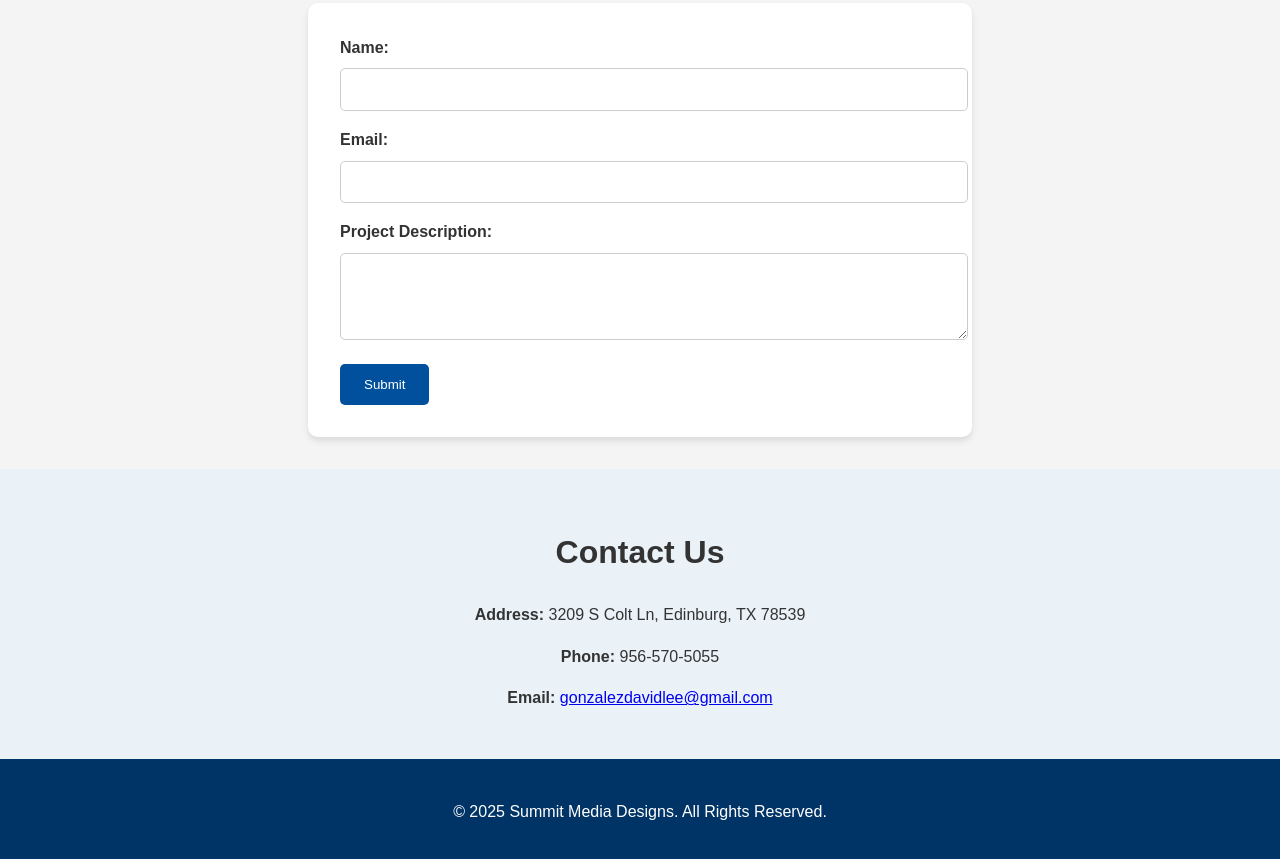
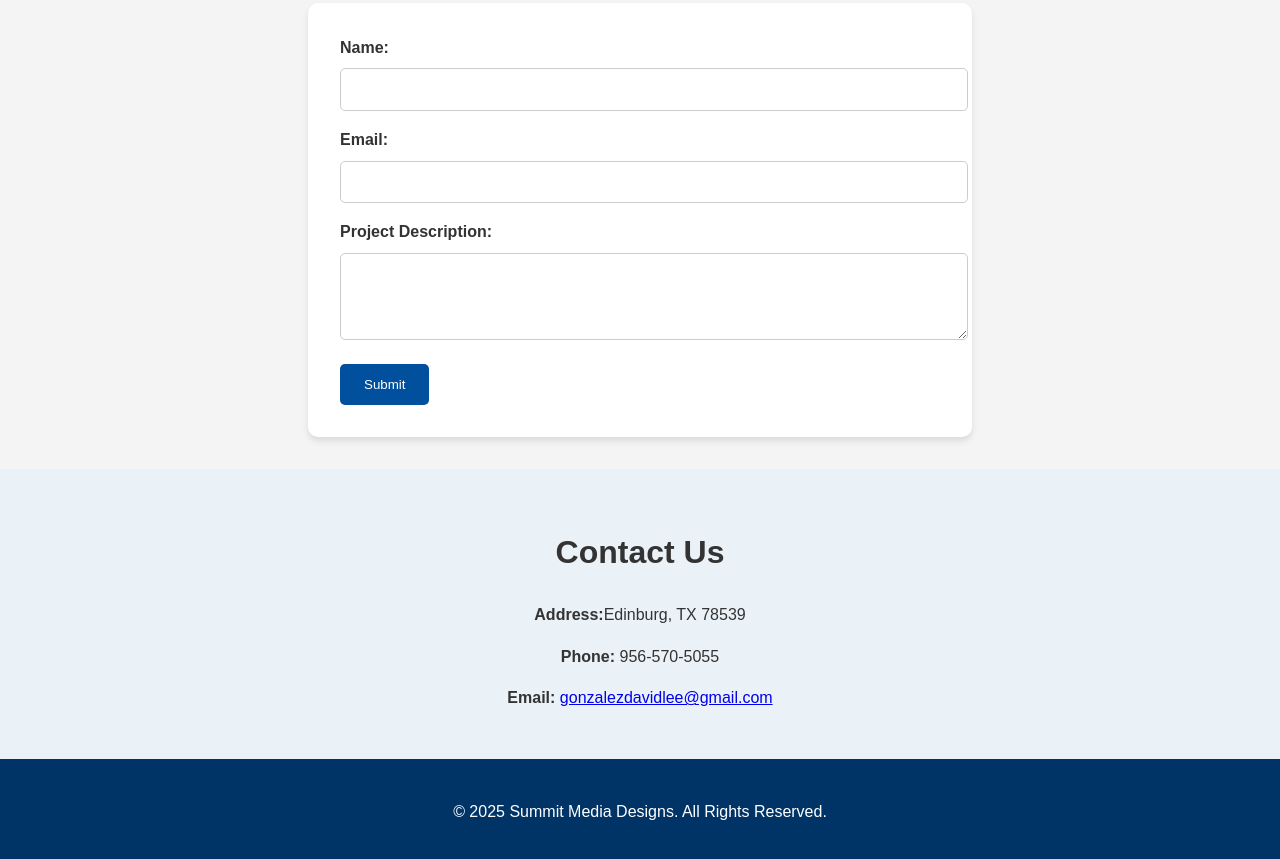
Before and after one commit to DavidGonzalez24/SummitMediaDesigns, a plain HTML site: page index.html in a window 1280 px wide. Shown: the part 1469-2328 px from the top of the page. Drawn offline with Linux system fonts and the light colour scheme.

Commit message:
Updated Adress

```diff
--- a/index.html
+++ b/index.html
@@ -74,7 +74,7 @@
     <!-- Contact Section -->
     <section id="contact">
         <h2>Contact Us</h2>
-        <p><strong>Address:</strong> 3209 S Colt Ln, Edinburg, TX 78539</p>
+        <p><strong>Address:</strong>Edinburg, TX 78539</p>
         <p><strong>Phone:</strong> 956-570-5055</p>
         <p><strong>Email:</strong> <a href="mailto:gonzalezdavidlee@gmail.com">gonzalezdavidlee@gmail.com</a></p>
     </section>
```
